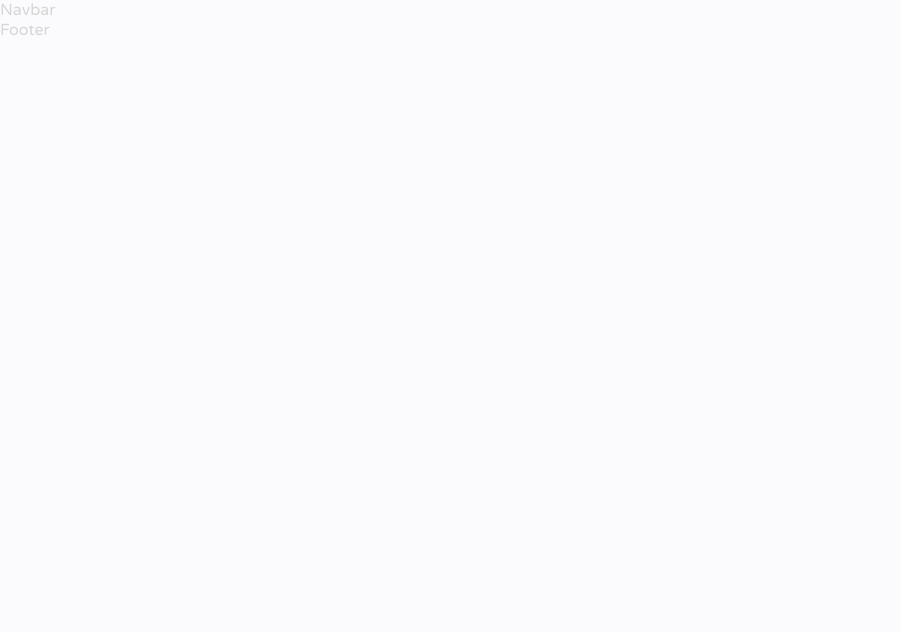
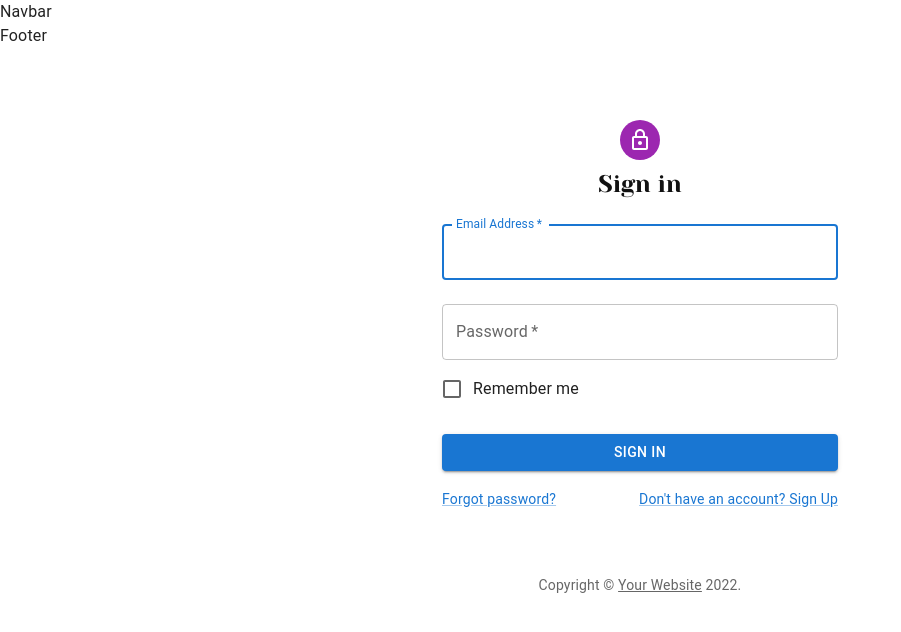
Before and after one commit to ubaidshams/shopping-app, a React (Create React App) app: page /login in a window 1280 px wide. Before the commit this address had no page. Shown: the top 632 px of the page, without its empty margins (0-901 px from the left). Built offline with nearby package versions, Linux system fonts and the light colour scheme.

Commit message:
log commit

```diff
--- a/src/App.jsx
+++ b/src/App.jsx
@@ -3,6 +3,7 @@
 import Footer from "./components/footer/Footer";
 import Navbar from "./components/navbar/Navbar";
 import CustomRoutes from "./routes/CustomRoutes";
+import Login from "./pages/auth/Login"
 
 const App = () => {
   return (
@@ -10,6 +11,7 @@
       <Navbar />
       <CustomRoutes />
       <Footer />
+      <Login/>
     </Router>
   );
 };
--- a/src/pages/auth/Login.jsx
+++ b/src/pages/auth/Login.jsx
@@ -1,7 +1,120 @@
-import React from "react";
+import * as React from "react";
+import Avatar from "@mui/material/Avatar";
+import Button from "@mui/material/Button";
+import CssBaseline from "@mui/material/CssBaseline";
+import TextField from "@mui/material/TextField";
+import FormControlLabel from "@mui/material/FormControlLabel";
+import Checkbox from "@mui/material/Checkbox";
+import Link from "@mui/material/Link";
+import Grid from "@mui/material/Grid";
+import Box from "@mui/material/Box";
+import LockOutlinedIcon from "@mui/icons-material/LockOutlined";
+import Typography from "@mui/material/Typography";
+import Container from "@mui/material/Container";
+import { createTheme, ThemeProvider } from "@mui/material/styles";
 
-const Login = () => {
-  return <div>Login</div>;
-};
+function Copyright(props) {
+  return (
+    <Typography
+      variant="body2"
+      color="text.secondary"
+      align="center"
+      {...props}
+    >
+      {"Copyright © "}
+      <Link color="inherit" href="https://mui.com/">
+        Your Website
+      </Link>{" "}
+      {new Date().getFullYear()}
+      {"."}
+    </Typography>
+  );
+}
 
-export default Login;
+const theme = createTheme();
+
+export default function SignIn() {
+  const handleSubmit = (event) => {
+    event.preventDefault();
+    const data = new FormData(event.currentTarget);
+    console.log({
+      email: data.get("email"),
+      password: data.get("password"),
+    });
+  };
+
+  return (
+    <ThemeProvider theme={theme}>
+      <Container component="main" maxWidth="xs">
+        <CssBaseline />
+        <Box
+          sx={{
+            marginTop: 8,
+            display: "flex",
+            flexDirection: "column",
+            alignItems: "center",
+          }}
+        >
+          <Avatar sx={{ m: 1, bgcolor: "secondary.main" }}>
+            <LockOutlinedIcon />
+          </Avatar>
+          <Typography component="h1" variant="h5">
+            Sign in
+          </Typography>
+          <Box
+            component="form"
+            onSubmit={handleSubmit}
+            noValidate
+            sx={{ mt: 1 }}
+          >
+            <TextField
+              margin="normal"
+              required
+              fullWidth
+              id="email"
+              label="Email Address"
+              name="email"
+              autoComplete="email"
+              autoFocus
+            />
+            <TextField
+              margin="normal"
+              required
+              fullWidth
+              name="password"
+              label="Password"
+              type="password"
+              id="password"
+              autoComplete="current-password"
+            />
+            <FormControlLabel
+              control={<Checkbox value="remember" color="primary" />}
+              label="Remember me"
+            />
+            <Button
+              type="submit"
+              fullWidth
+              variant="contained"
+              sx={{ mt: 3, mb: 2 }}
+            >
+              Sign In
+            </Button>
+            <Grid container>
+              <Grid item xs>
+                <Link href="#" variant="body2">
+                  Forgot password?
+                </Link>
+              </Grid>
+              <Grid item>
+                <Link href="#" variant="body2">
+                  {"Don't have an account? Sign Up"}
+                </Link>
+              </Grid>
+            </Grid>
+          </Box>
+        </Box>
+        <Copyright sx={{ mt: 8, mb: 4 }} />
+      </Container>
+    </ThemeProvider>
+  );
+}
```
